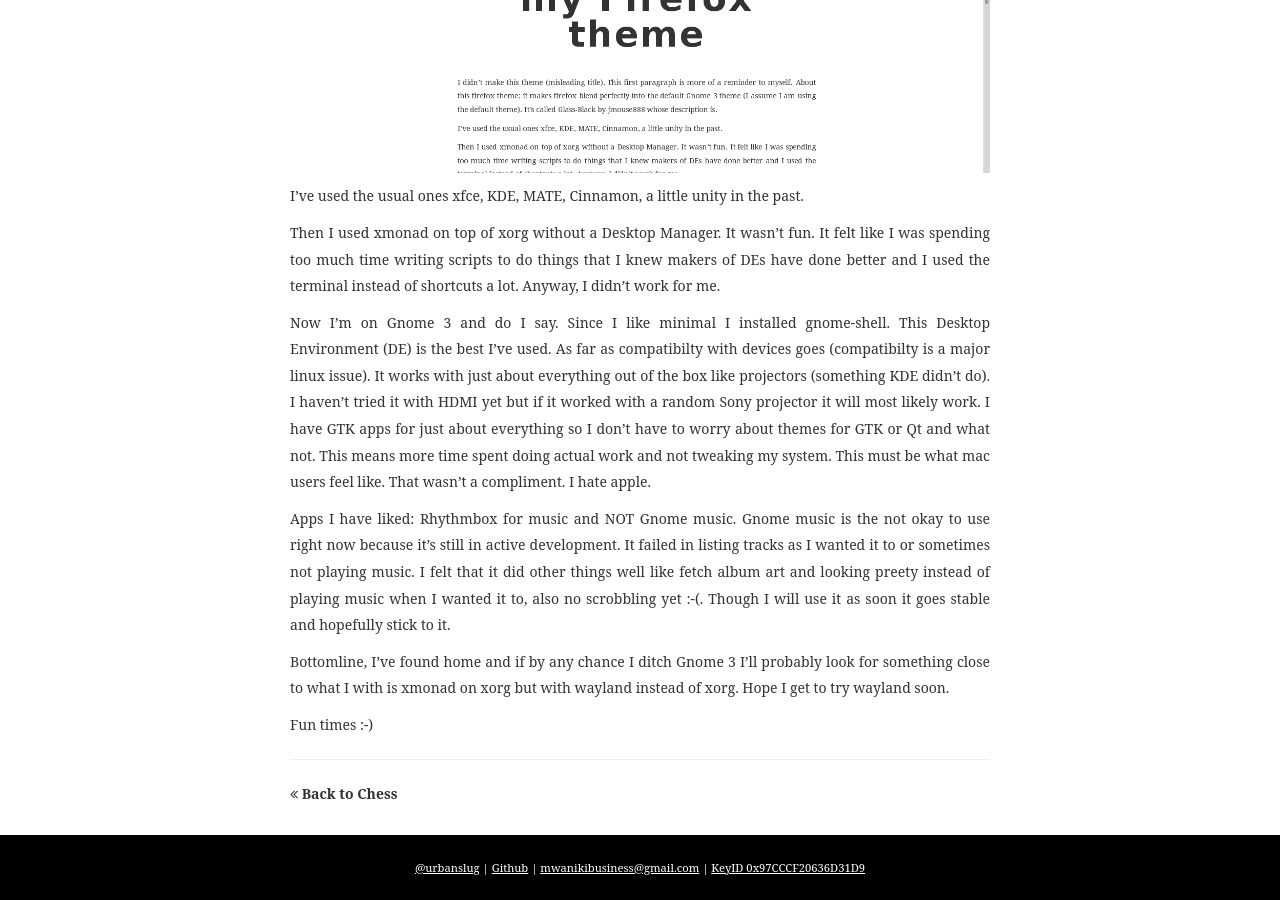
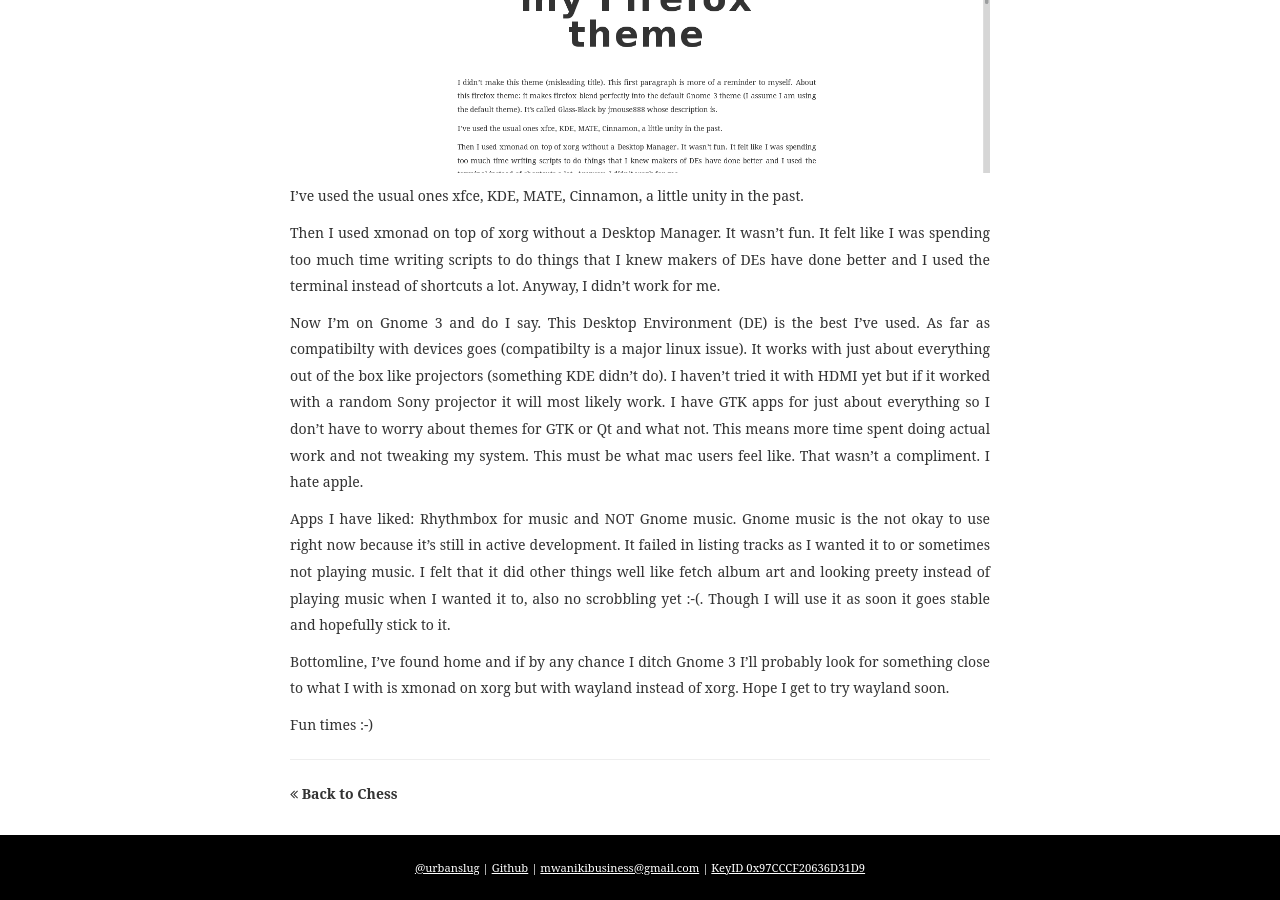
Before and after one commit to beerendlauwers/urbanslug.github.io, a Jekyll site: the page built from _posts/2014-12-09-Gnome-3-and-my-Firefox-theme.md, in a window 1280 px wide and 900 px high, scrolled down 680 px. Built offline with Jekyll 4.4.1, drawn with Linux system fonts in a browser that asks for light colours; some web fonts are replaced.

Commit message:
Updated post _posts/2014-12-09-Gnome-3-and-my-Firefox-theme.md

```diff
--- a/_posts/2014-12-09-Gnome-3-and-my-Firefox-theme.md
+++ b/_posts/2014-12-09-Gnome-3-and-my-Firefox-theme.md
@@ -13,7 +13,7 @@ I've used the usual ones xfce, KDE, MATE, Cinnamon, a little unity in the past.
 
 Then I used xmonad on top of xorg without a Desktop Manager. It wasn't fun. It felt like I was spending too much time writing scripts to do things that I knew makers of DEs have done better and I used the terminal instead of shortcuts a lot. Anyway, I didn't work for me.
 
-Now I'm on Gnome 3 and do I say. Since I like minimal I installed gnome-shell. This Desktop Environment (DE) is the best I've used. As far as compatibilty with devices goes (compatibilty is a major linux issue). It works with just about everything out of the box like projectors (something KDE didn't do). I haven't tried it with HDMI yet but if it worked with a random Sony projector it will most likely work. I have GTK apps for just about everything so I don't have to worry about themes for GTK or Qt and what not. This means more time spent doing actual work and not tweaking my system. This must be what mac users feel like. That wasn't a compliment. I hate apple.
+Now I'm on Gnome 3 and do I say. This Desktop Environment (DE) is the best I've used. As far as compatibilty with devices goes (compatibilty is a major linux issue). It works with just about everything out of the box like projectors (something KDE didn't do). I haven't tried it with HDMI yet but if it worked with a random Sony projector it will most likely work. I have GTK apps for just about everything so I don't have to worry about themes for GTK or Qt and what not. This means more time spent doing actual work and not tweaking my system. This must be what mac users feel like. That wasn't a compliment. I hate apple.
 
 Apps I have liked: Rhythmbox for music and NOT Gnome music. Gnome music is the not okay to use right now because it's still in active development. It failed in listing tracks as I wanted it to or sometimes not playing music. I felt that it did other things well like fetch album art and looking preety instead of playing music when I wanted it to, also no scrobbling yet :-(. Though I will use it as soon it goes stable and hopefully stick to it.
 
```
